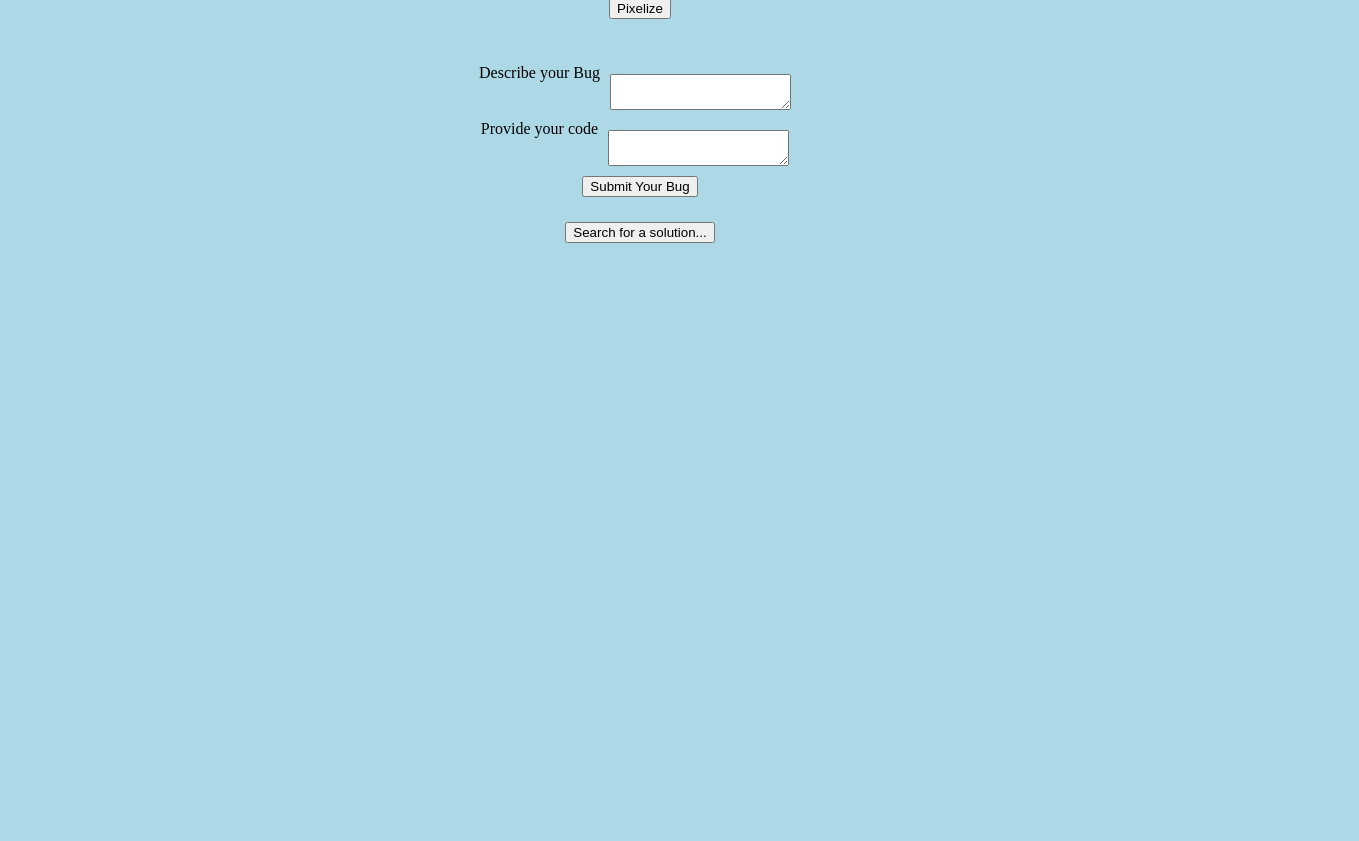
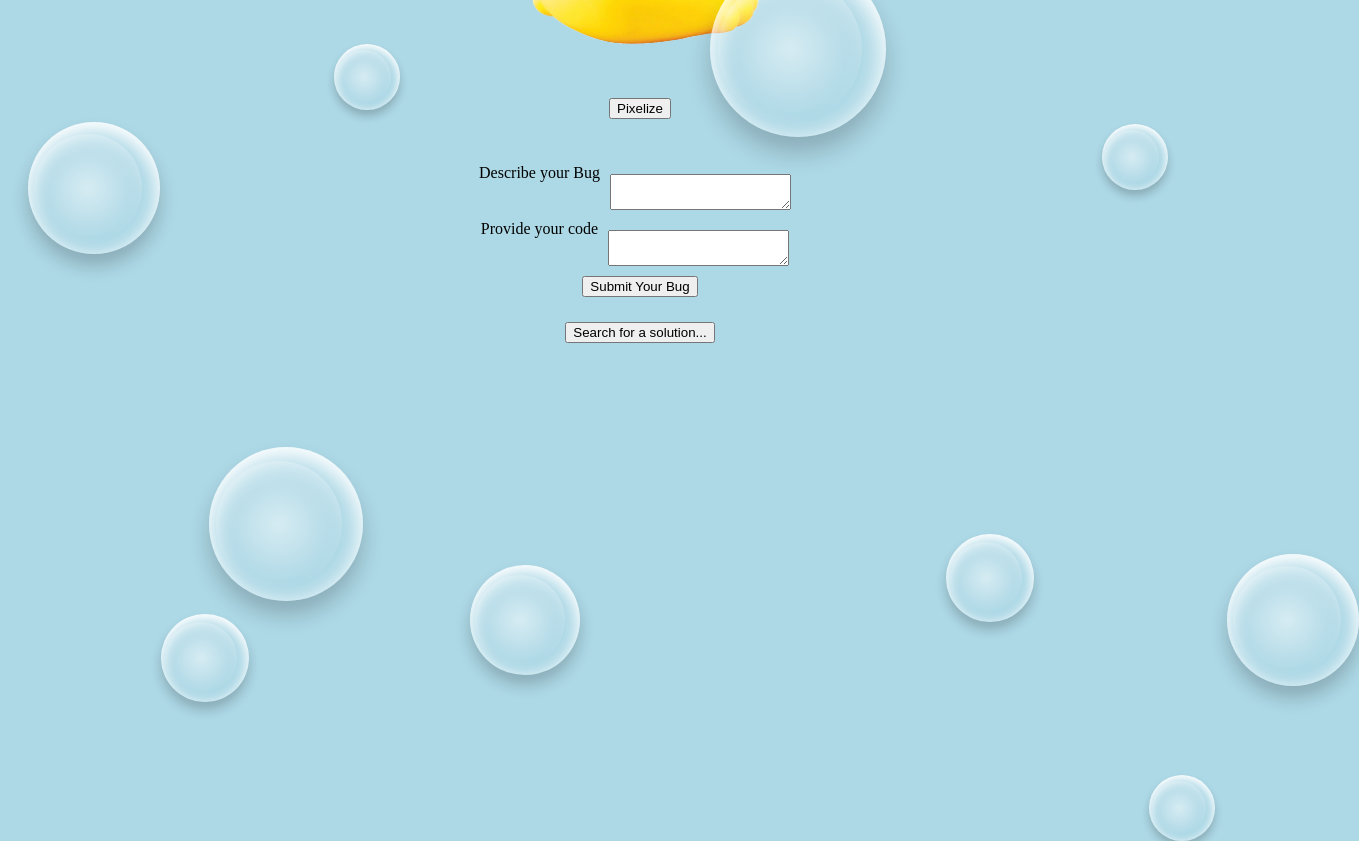
Before and after one commit to prudhomk/professor-duck, a React app: page / in a window 1280 px wide. Shown: the part 440-1281 px from the top of the page, 1359 px wide, since content can reach past the window. Before the commit the page ends 800 px from the top, so only its background shows below. Built offline with nearby package versions, Linux system fonts and the light colour scheme.

Commit message:
added header, added bubble effect

```diff
--- a/src/components/app/App.jsx
+++ b/src/components/app/App.jsx
@@ -1,10 +1,14 @@
 import React from 'react';
+import Bubbles from '../bubbles/Bubbles';
 import Duck from '../duck/Duck';
+import Header from '../header/Header';
 
 export default function App() {
   return (
     <>
+      <Header/>
       <Duck/>
+      <Bubbles/>
     </>
   );
 }
--- /dev/null
+++ b/src/components/bubbles/Bubbles.css
@@ -0,0 +1,237 @@
+/* Attributed to https://codepen.io/Mark_Bowley/pen/mEtqj */
+.background-wrap {
+  bottom: 0;
+left: 0;
+position: fixed;
+right: 0;
+top: 0;
+z-index: -1;
+}
+
+/* KEYFRAMES */
+
+@-webkit-keyframes animateBubble {
+  0% {
+      margin-top: 1000px;
+  }
+  100% {
+      margin-top: -100%;
+  }
+}
+
+@-moz-keyframes animateBubble {
+  0% {
+      margin-top: 1000px;
+  }
+  100% {
+      margin-top: -100%;
+  }
+}
+
+@keyframes animateBubble {
+  0% {
+      margin-top: 1000px;
+  }
+  100% {
+      margin-top: -100%;
+  }
+}
+
+@-webkit-keyframes sideWays {
+  0% {
+      margin-left:0px;
+  }
+  100% {
+      margin-left:50px;
+  }
+}
+
+@-moz-keyframes sideWays {
+  0% {
+      margin-left:0px;
+  }
+  100% {
+      margin-left:50px;
+  }
+}
+
+@keyframes sideWays {
+  0% {
+      margin-left:0px;
+  }
+  100% {
+      margin-left:50px;
+  }
+}
+
+/* ANIMATIONS */
+
+.x1 {
+  -webkit-animation: animateBubble 25s linear infinite, sideWays 2s ease-in-out infinite alternate;
+-moz-animation: animateBubble 25s linear infinite, sideWays 2s ease-in-out infinite alternate;
+animation: animateBubble 25s linear infinite, sideWays 2s ease-in-out infinite alternate;
+
+left: -5%;
+top: 5%;
+
+-webkit-transform: scale(0.6);
+-moz-transform: scale(0.6);
+transform: scale(0.6);
+}
+
+.x2 {
+  -webkit-animation: animateBubble 20s linear infinite, sideWays 4s ease-in-out infinite alternate;
+-moz-animation: animateBubble 20s linear infinite, sideWays 4s ease-in-out infinite alternate;
+animation: animateBubble 20s linear infinite, sideWays 4s ease-in-out infinite alternate;
+
+left: 5%;
+top: 80%;
+
+-webkit-transform: scale(0.4);
+-moz-transform: scale(0.4);
+transform: scale(0.4);
+}
+
+.x3 {
+  -webkit-animation: animateBubble 28s linear infinite, sideWays 2s ease-in-out infinite alternate;
+-moz-animation: animateBubble 28s linear infinite, sideWays 2s ease-in-out infinite alternate;
+animation: animateBubble 28s linear infinite, sideWays 2s ease-in-out infinite alternate;
+
+left: 10%;
+top: 40%;
+
+-webkit-transform: scale(0.7);
+-moz-transform: scale(0.7);
+transform: scale(0.7);
+}
+
+.x4 {
+  -webkit-animation: animateBubble 22s linear infinite, sideWays 3s ease-in-out infinite alternate;
+-moz-animation: animateBubble 22s linear infinite, sideWays 3s ease-in-out infinite alternate;
+animation: animateBubble 22s linear infinite, sideWays 3s ease-in-out infinite alternate;
+
+left: 20%;
+top: 0;
+
+-webkit-transform: scale(0.3);
+-moz-transform: scale(0.3);
+transform: scale(0.3);
+}
+
+.x5 {
+  -webkit-animation: animateBubble 29s linear infinite, sideWays 4s ease-in-out infinite alternate;
+-moz-animation: animateBubble 29s linear infinite, sideWays 4s ease-in-out infinite alternate;
+animation: animateBubble 29s linear infinite, sideWays 4s ease-in-out infinite alternate;
+
+left: 30%;
+top: 50%;
+
+-webkit-transform: scale(0.5);
+-moz-transform: scale(0.5);
+transform: scale(0.5);
+}
+
+.x6 {
+  -webkit-animation: animateBubble 21s linear infinite, sideWays 2s ease-in-out infinite alternate;
+-moz-animation: animateBubble 21s linear infinite, sideWays 2s ease-in-out infinite alternate;
+animation: animateBubble 21s linear infinite, sideWays 2s ease-in-out infinite alternate;
+
+left: 50%;
+top: 0;
+
+-webkit-transform: scale(0.8);
+-moz-transform: scale(0.8);
+transform: scale(0.8);
+}
+
+.x7 {
+  -webkit-animation: animateBubble 20s linear infinite, sideWays 2s ease-in-out infinite alternate;
+-moz-animation: animateBubble 20s linear infinite, sideWays 2s ease-in-out infinite alternate;
+animation: animateBubble 20s linear infinite, sideWays 2s ease-in-out infinite alternate;
+
+left: 65%;
+top: 70%;
+
+-webkit-transform: scale(0.4);
+-moz-transform: scale(0.4);
+transform: scale(0.4);
+}
+
+.x8 {
+  -webkit-animation: animateBubble 22s linear infinite, sideWays 3s ease-in-out infinite alternate;
+-moz-animation: animateBubble 22s linear infinite, sideWays 3s ease-in-out infinite alternate;
+animation: animateBubble 22s linear infinite, sideWays 3s ease-in-out infinite alternate;
+
+left: 80%;
+top: 10%;
+
+-webkit-transform: scale(0.3);
+-moz-transform: scale(0.3);
+transform: scale(0.3);
+}
+
+.x9 {
+  -webkit-animation: animateBubble 29s linear infinite, sideWays 4s ease-in-out infinite alternate;
+-moz-animation: animateBubble 29s linear infinite, sideWays 4s ease-in-out infinite alternate;
+animation: animateBubble 29s linear infinite, sideWays 4s ease-in-out infinite alternate;
+
+left: 90%;
+top: 50%;
+
+-webkit-transform: scale(0.6);
+-moz-transform: scale(0.6);
+transform: scale(0.6);
+}
+
+.x10 {
+  -webkit-animation: animateBubble 26s linear infinite, sideWays 2s ease-in-out infinite alternate;
+-moz-animation: animateBubble 26s linear infinite, sideWays 2s ease-in-out infinite alternate;
+animation: animateBubble 26s linear infinite, sideWays 2s ease-in-out infinite alternate;
+
+left: 80%;
+top: 80%;
+
+-webkit-transform: scale(0.3);
+-moz-transform: scale(0.3);
+transform: scale(0.3);
+}
+
+/* OBJECTS */
+
+.bubble {
+  -webkit-border-radius: 50%;
+-moz-border-radius: 50%;
+border-radius: 50%;
+
+  -webkit-box-shadow: 0 20px 30px rgba(0, 0, 0, 0.2), inset 0px 10px 30px 5px rgba(255, 255, 255, 1);
+-moz-box-shadow: 0 20px 30px rgba(0, 0, 0, 0.2), inset 0px 10px 30px 5px rgba(255, 255, 255, 1);
+box-shadow: 0 20px 30px rgba(0, 0, 0, 0.2), inset 0px 10px 30px 5px rgba(255, 255, 255, 1);
+
+  height: 200px;
+position: absolute;
+width: 200px;
+}
+
+.bubble:after {
+  background: -moz-radial-gradient(center, ellipse cover,  rgba(255,255,255,0.5) 0%, rgba(255,255,255,0) 70%); /* FF3.6+ */
+  background: -webkit-gradient(radial, center center, 0px, center center, 100%, color-stop(0%,rgba(255,255,255,0.5)), color-stop(70%,rgba(255,255,255,0))); /* Chrome,Safari4+ */
+  background: -webkit-radial-gradient(center, ellipse cover,  rgba(255,255,255,0.5) 0%,rgba(255,255,255,0) 70%); /* Chrome10+,Safari5.1+ */
+  background: -o-radial-gradient(center, ellipse cover,  rgba(255,255,255,0.5) 0%,rgba(255,255,255,0) 70%); /* Opera 12+ */
+  background: -ms-radial-gradient(center, ellipse cover,  rgba(255,255,255,0.5) 0%,rgba(255,255,255,0) 70%); /* IE10+ */
+  background: radial-gradient(ellipse at center,  rgba(255,255,255,0.5) 0%,rgba(255,255,255,0) 70%); /* W3C */
+  filter: progid:DXImageTransform.Microsoft.gradient( startColorstr='#80ffffff', endColorstr='#00ffffff',GradientType=1 ); /* IE6-9 fallback on horizontal gradient */
+
+-webkit-border-radius: 50%;
+-moz-border-radius: 50%;
+border-radius: 50%;
+
+  -webkit-box-shadow: inset 0 20px 30px rgba(255, 255, 255, 0.3);
+-moz-box-shadow: inset 0 20px 30px rgba(255, 255, 255, 0.3);
+box-shadow: inset 0 20px 30px rgba(255, 255, 255, 0.3);
+
+content: "";
+  height: 180px;
+left: 10px;
+position: absolute;
+width: 180px;
+}
--- /dev/null
+++ b/src/components/bubbles/Bubbles.jsx
@@ -0,0 +1,21 @@
+import React from 'react';
+import styles from './Bubbles.css';
+
+export default function Bubbles() {
+  return (
+    <>
+      <div className={styles.backgroundwrap}>
+        <div className={`${styles.bubble} ${styles.x1}`}></div>
+        <div className={`${styles.bubble} ${styles.x2}`}></div>
+        <div className={`${styles.bubble} ${styles.x3}`}></div>
+        <div className={`${styles.bubble} ${styles.x4}`}></div>
+        <div className={`${styles.bubble} ${styles.x5}`}></div>
+        <div className={`${styles.bubble} ${styles.x6}`}></div>
+        <div className={`${styles.bubble} ${styles.x7}`}></div>
+        <div className={`${styles.bubble} ${styles.x8}`}></div>
+        <div className={`${styles.bubble} ${styles.x9}`}></div>
+        <div className={`${styles.bubble} ${styles.x10}`}></div>
+      </div>
+    </>
+  );
+}
--- a/src/components/duck/Duck.jsx
+++ b/src/components/duck/Duck.jsx
@@ -48,8 +48,6 @@
     }
   };
 
-  console.log('rando', randomNum);
-  console.log('secret', secretNum);
   return (
     <>
       <div>
--- /dev/null
+++ b/src/components/header/Header.css
@@ -0,0 +1,7 @@
+.header {
+  background-color: yellow;
+  width: 100%;
+  display: flex;
+  flex-direction: row;
+  justify-content: space-between;
+}
--- /dev/null
+++ b/src/components/header/Header.jsx
@@ -0,0 +1,13 @@
+import React from 'react';
+import styles from './Header.css';
+
+export default function Header() {
+  return (
+    <>
+      <div className={styles.header}>
+        <h1>Ask the Rubber Duck</h1>
+        <h2>Knows All, Quacks All</h2>
+      </div>
+    </>
+  );
+}
```
